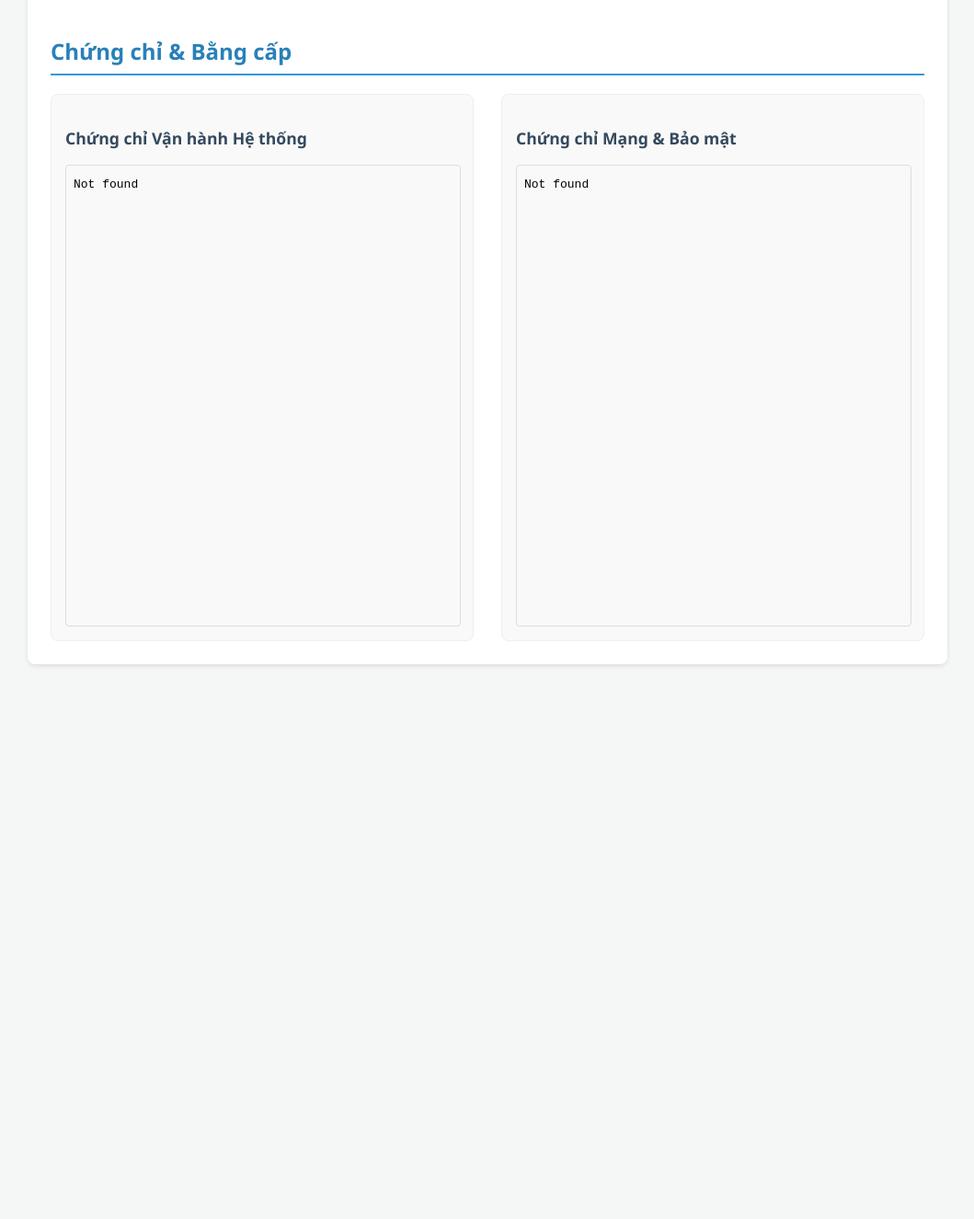
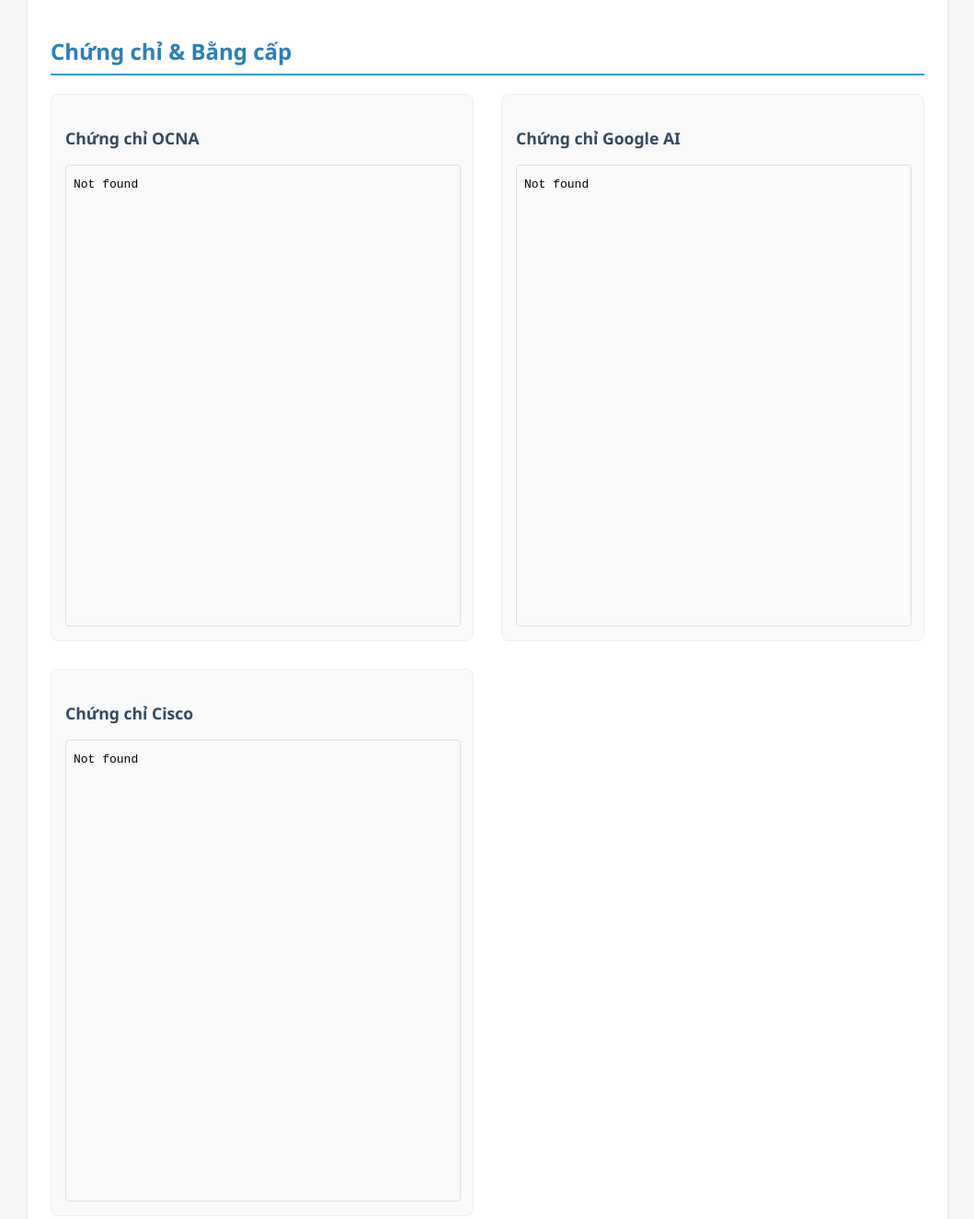
Before and after one commit to daipham2001/my-cv, a plain HTML site: page index.html in a window 1280 px wide. Shown: the part 2420-3745 px from the top of the page at 92% size, without its empty margins (110-1169 px from the left). Before the commit the page ends 3202 px from the top, so only its background shows below. Drawn offline with Linux system fonts and the light colour scheme.

Commit message:
Update index.html

```diff
--- a/index.html
+++ b/index.html
@@ -133,12 +133,16 @@
             <h2>Chứng chỉ & Bằng cấp</h2>
             <div class="cert-grid">
                 <div class="cert-item">
-                    <h3>Chứng chỉ Vận hành Hệ thống</h3>
-                    <iframe class="pdf-frame" src="chung-chi-system.pdf"></iframe>
+                    <h3>Chứng chỉ OCNA</h3>
+                    <iframe class="pdf-frame" src="OCNA.pdf"></iframe>
                 </div>
                 <div class="cert-item">
-                    <h3>Chứng chỉ Mạng & Bảo mật</h3>
-                    <iframe class="pdf-frame" src="chung-chi-network.pdf"></iframe>
+                    <h3>Chứng chỉ Google AI</h3>
+                    <iframe class="pdf-frame" src="google_ai.pdf"></iframe>
+                </div>
+                <div class="cert-item">
+                    <h3>Chứng chỉ Cisco</h3>
+                    <iframe class="pdf-frame" src="cisco.pdf"></iframe>
                 </div>
             </div>
         </div>
```
